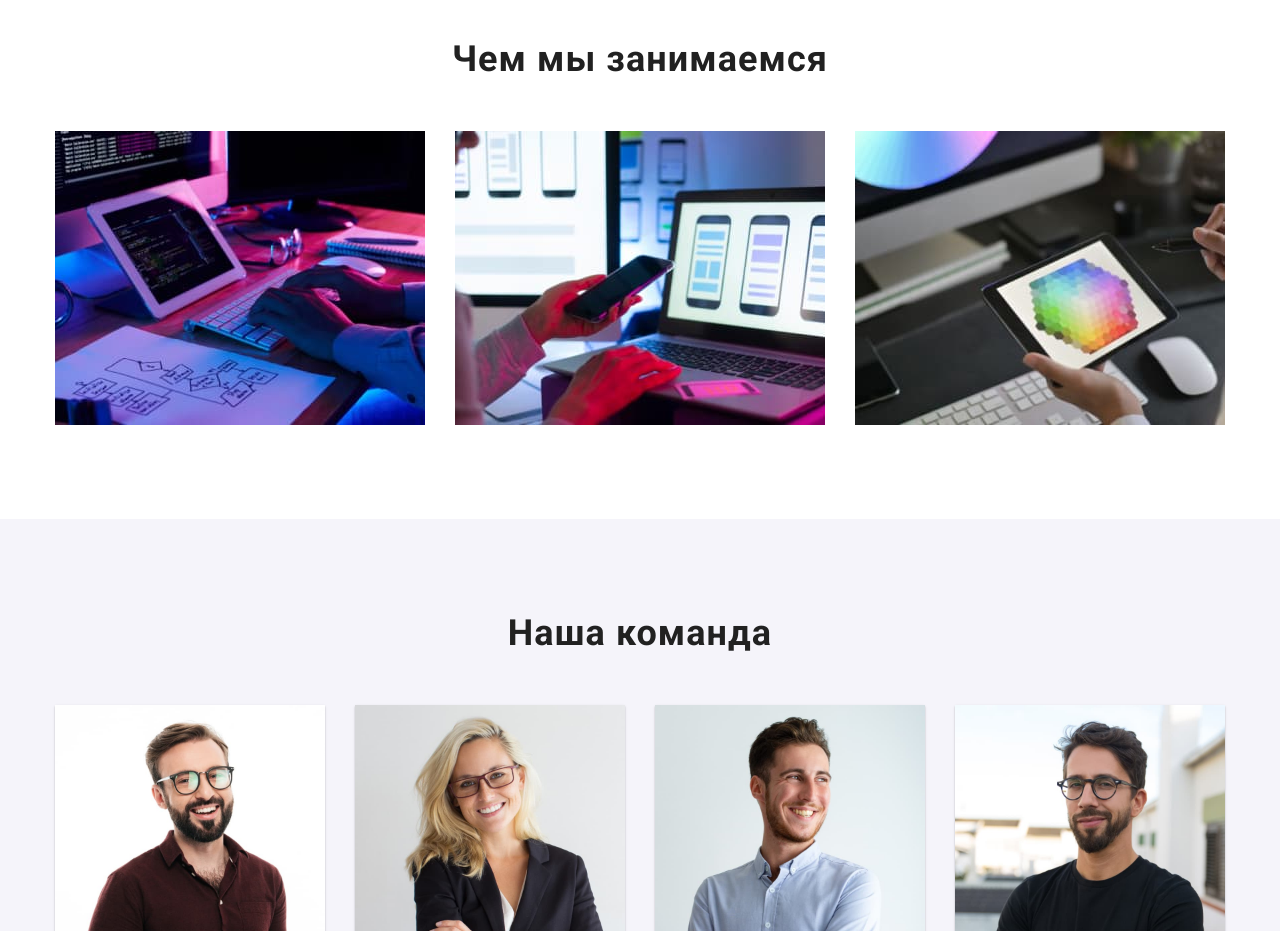
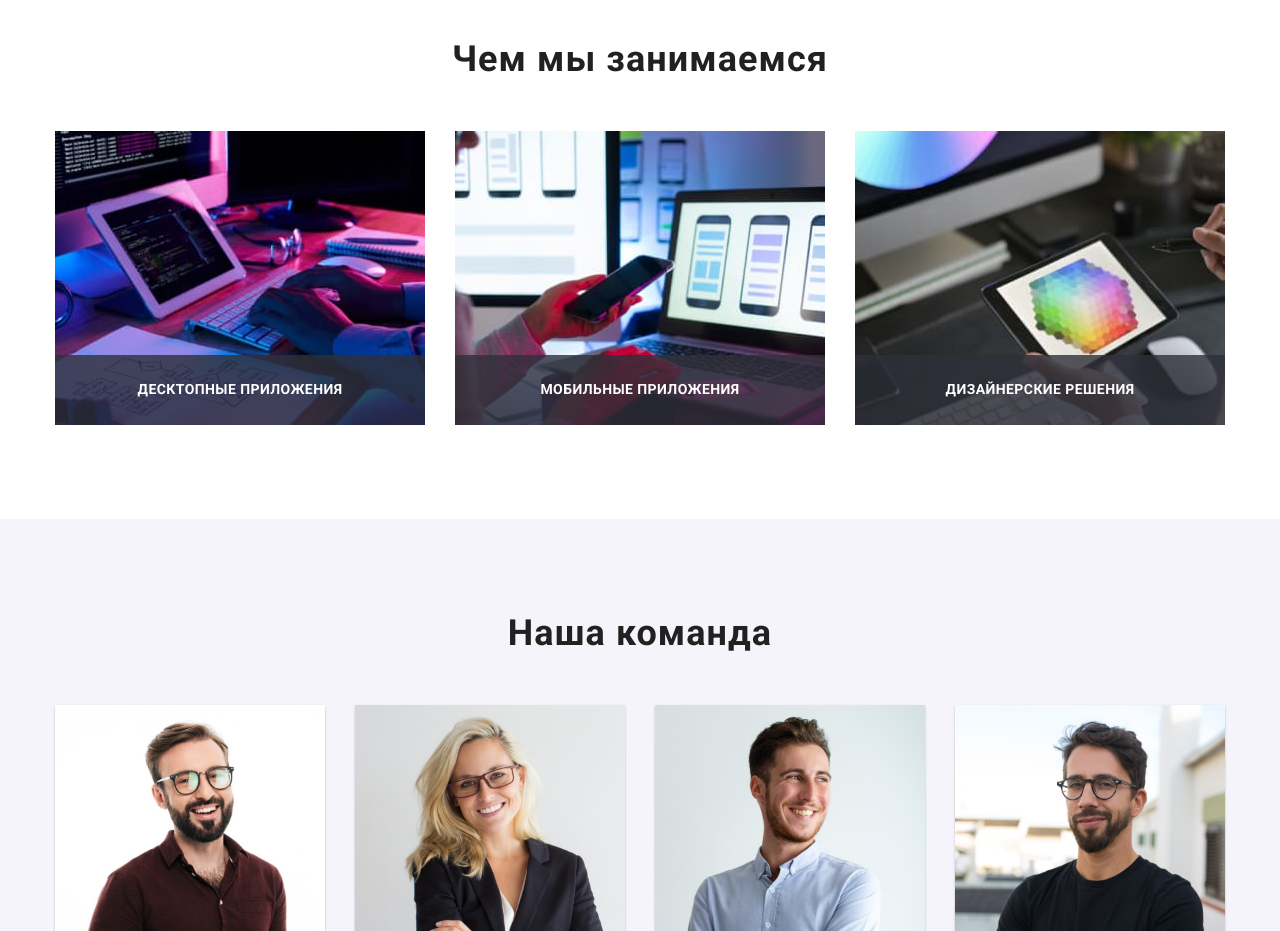
Before and after one commit to WebWinx/goit-markup-hw-05, a plain HTML site: page index.html in a window 1280 px wide. Shown: the part 1080-2011 px from the top of the page. Drawn offline with nearby package versions, Linux system fonts and the light colour scheme.

Commit message:
added position on activity

```diff
--- a/css/styles.css
+++ b/css/styles.css
@@ -296,6 +296,28 @@ header {
     letter-spacing: 0.03em;
     color: var(--title-text-color);
 }
+.our-activity-thumb {
+    position: relative;
+}
+.our-activity-animation {
+    display: flex;
+    justify-content: center;
+    align-items: center;
+    position: absolute;
+    height: 70px;
+    left: 0;
+    right: 0;
+    bottom: 0;
+    background-color: rgba(47, 48, 58, 0.8);
+
+    font-weight: 700;
+    font-size: 14px;
+    line-height: 1.14;
+    text-align: center;
+    letter-spacing: 0.03em;
+    text-transform: uppercase;
+    color: var(--text-color-on-dark);
+}
 /*team*/
 .team-list {
     display: flex;
--- a/index.html
+++ b/index.html
@@ -149,25 +149,31 @@
                     <h2 class="section-title">Чем мы занимаемся</h2>
                     <ul class="activity-list">
                         <li class="activity-item">
+									<div class="our-activity-thumb">
                             <img
                                 src="./images/imge.jpg"
                                 alt="дизайн"
                                 width="370"
                             />
+									 <p class="our-activity-animation">Десктопные приложения</p></div>
                         </li>
                         <li class="activity-item">
+									<div class="our-activity-thumb">
                             <img
                                 src="./images/imge(1).jpg"
                                 alt="системность"
                                 width="370"
                             />
+									 <p class="our-activity-animation">Мобильные приложения</p></div>
                         </li>
                         <li class="activity-item">
+									<div class="our-activity-thumb">
                             <img
                                 src="./images/imge(2).jpg"
                                 alt="адаптация"
                                 width="370"
                             />
+									 <p class="our-activity-animation">Дизайнерские решения</p></div>
                         </li>
                     </ul>
                 </div>
```
